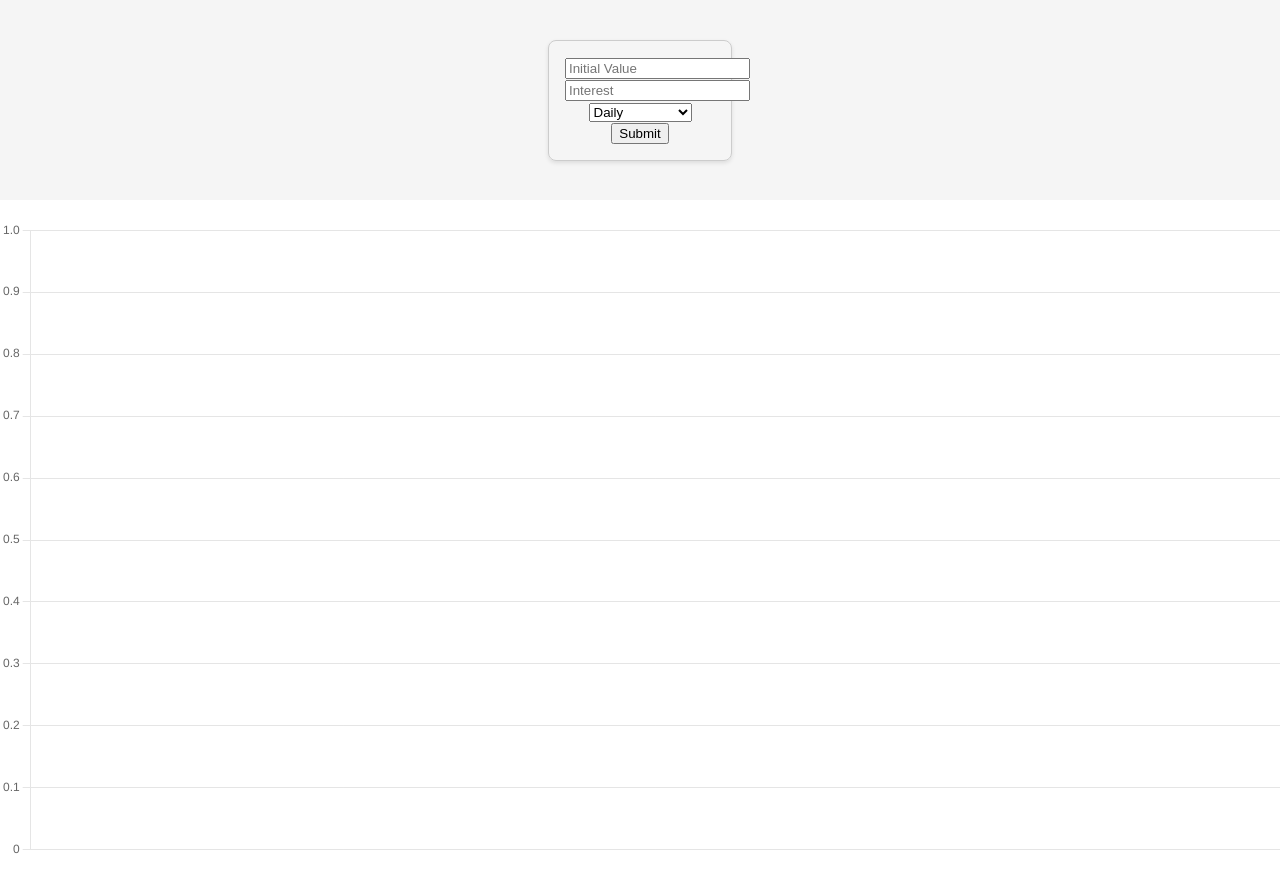
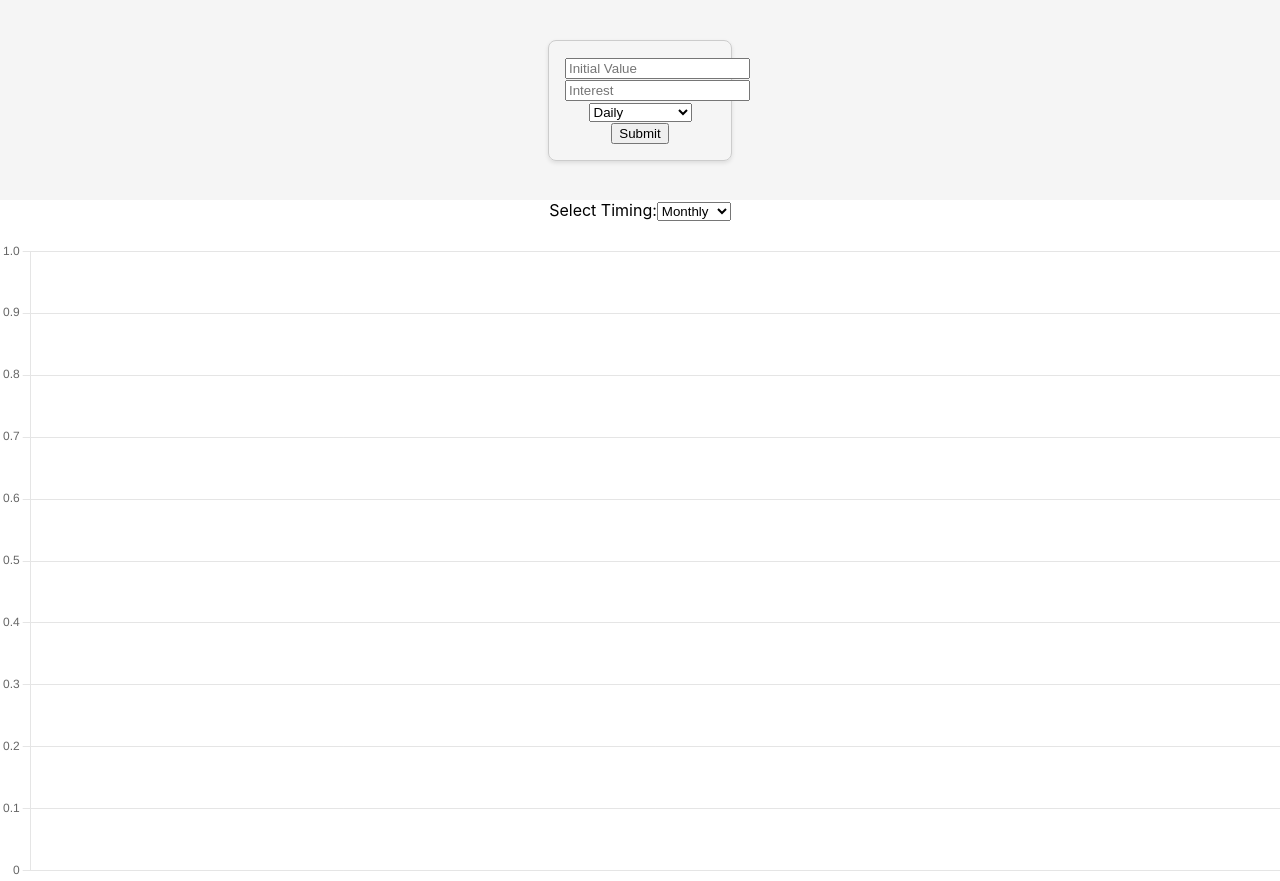
Before and after one commit to Pepi100/FrontendTech, a React (Create React App) app: page / in a window 1280 px wide. Before the commit the page ends 860 px from the top, so only its background shows below. Built offline with nearby package versions, Linux system fonts and the light colour scheme.

Commit message:
timing select

```diff
--- a/src/App.js
+++ b/src/App.js
@@ -5,30 +5,48 @@ import LineChart from './Chart';
 
 function App() {
   const [cards, setCards] = useState([]);
+  const [timing, setTiming] = useState([2, 100]);
 
   const deleteCard = (index) =>{
     setCards(prevCards => prevCards.filter((_, i) => i !== index));
   }
 
   const addCard = (values) => {
-    const newCard = { initial: values.initialValue, interest: values.interest, frequency: values.frequency};
+    const newCard = { initial: values.initialValue, interest: values.interest, frequency: values.frequency };
     setCards([...cards, newCard]);
-    }
+  }
+
+  const handleTimingChange = (event) => {
+    const selectedValue = Number(event.target.value);
+    setTiming([selectedValue, 100]);
+  };
 
   return (
     <div className="App">
       <div className="CardView">
         {cards.map((card, index) => (
-          <Card key={index} initial={card.initial} interest={card.interest} frequency={card.frequency}  delcard={() => deleteCard(index)} />
+          <Card
+            key={index}
+            initial={card.initial}
+            interest={card.interest}
+            frequency={card.frequency}
+            delcard={() => deleteCard(index)}
+          />
         ))}
-        {cards.length < 9 &&
-        <NewCard  onClick={addCard}/>
-        }
+        {cards.length < 9 && <NewCard onClick={addCard} />}
+      </div>
 
-
-      </div>
       <div className="ChartView">
-        <LineChart cardData={cards} timing={1}/>
+        <label>
+          Select Timing:
+          <select value={timing[0]} onChange={handleTimingChange}>
+            <option value={0}>Daily</option>
+            <option value={1}>Weekly</option>
+            <option value={2}>Monthly</option>
+            <option value={3}>Annually</option>
+          </select>
+        </label>
+        <LineChart cardData={cards} timing={timing} />
       </div>
     </div>
   );
--- a/src/Chart.js
+++ b/src/Chart.js
@@ -2,9 +2,18 @@ import React from 'react';
 import { Line } from 'react-chartjs-2';
 import 'chart.js/auto';
 
-const LineChart = ({ cardData, timing }) => {
+const LineChart = ({ cardData, timing  }) => {
 
-    timing = ['Daily', 20000]
+  const frequency = [
+    "day ",   // 0
+    "week ",  // 1
+    "month ", // 2
+    "year "// 3
+  ];
+
+
+  // timing = [1, 200]
+
   const data = {
     labels: [],
     datasets: [
@@ -12,8 +21,10 @@ const LineChart = ({ cardData, timing }) => {
     ],
   };
 
+
+
   for(let i = 0; i <= timing[1]; i++){
-    data.labels.push('Day '+ i)
+    data.labels.push(frequency[timing[0]]+ i)
   }
 
   let minFreq = 365;
@@ -82,7 +93,6 @@ const LineChart = ({ cardData, timing }) => {
             daysFreq = 1;
             break
      }
-
     data.datasets.push({
       label: 'Interest ' + i,
       data: [],
```
Also changed, not shown: 1 other file (tests, documents, lock files or other folders).
